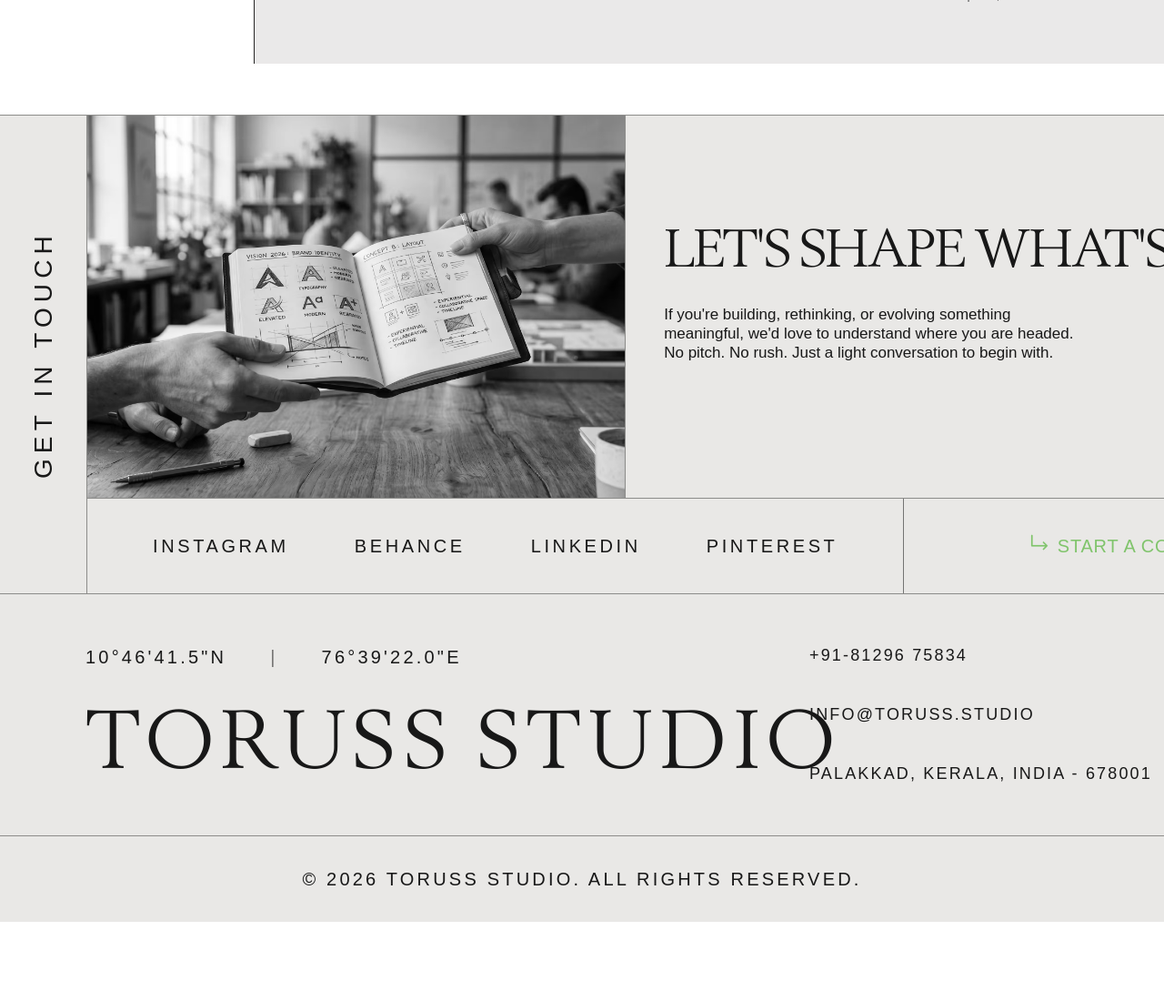
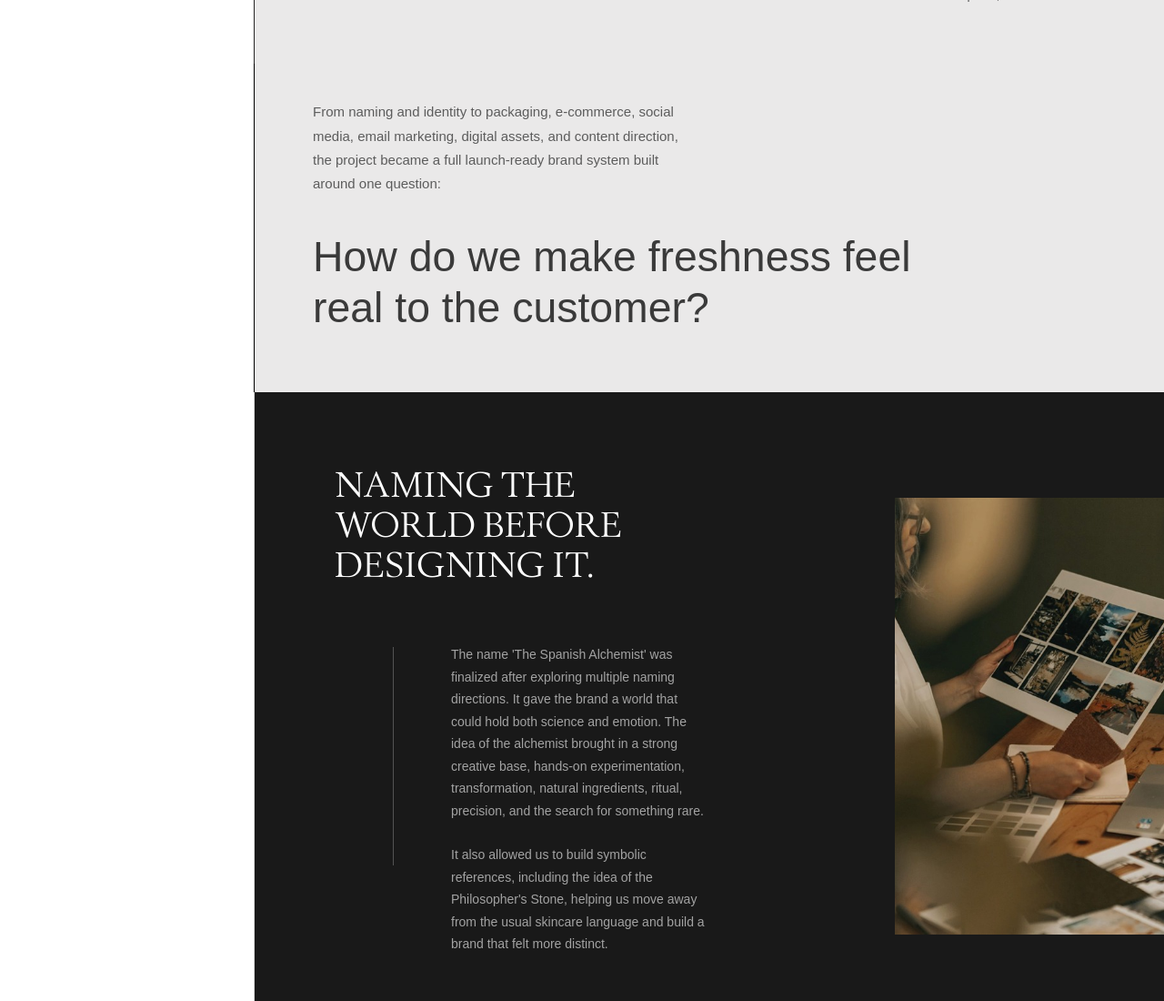
Before and after one commit to torussstudio/torus-web, a Next.js app: page /archive in a window 1280 px wide. Shown: the part 3513-4613 px from the top of the page at 91% size. Before the commit the page ends 4526 px from the top, so only its background shows below. Built offline with nearby package versions, Linux system fonts and the light colour scheme; a web font is replaced by a local one.

Commit message:
archive page working on progress

```diff
--- a/app/archive/page.tsx
+++ b/app/archive/page.tsx
@@ -3,6 +3,7 @@ import Navbar from "@/components/common/Navbar";
 import Archivehero from "@/components/sections/archive/Archivehero";
 import ProjectNarrative from "@/components/sections/archive/Projectnarrative";
 import ProjectOverview from "@/components/sections/archive/Projectoverview";
+import ProjectQuestionAndNaming from "@/components/sections/archive/ProjectQuestionAndNaming";
 
 export default function ArchivePage() {
   return (
@@ -11,6 +12,7 @@ export default function ArchivePage() {
       <Archivehero/>
       <ProjectOverview />
       <ProjectNarrative />
+      <ProjectQuestionAndNaming />
       <Footer/>
     </main>
   );
--- /dev/null
+++ b/components/sections/archive/ProjectQuestionAndNaming.tsx
@@ -0,0 +1,97 @@
+"use client";
+
+import Image from "next/image";
+
+export default function ProjectQuestionAndNaming() {
+  return (
+    <>
+      {/* ============ SECTION 1 — LIGHT: "How do we make freshness feel real?" ============ */}
+      <section className="relative w-full overflow-hidden bg-white">
+        <div className="relative max-w-[1728px] mx-auto pl-5 sm:pl-8 md:pl-12 lg:pl-16 xl:pl-20 pr-0">
+          <div className="relative lg:flex">
+            {/* SIDEBAR — border-black, AreasOfPracticeHeader-nte border-ode
+          continuous aayi thonnan */}
+            <div className="hidden lg:block lg:w-[200px] lg:shrink-0 bg-white border-r border-black" />
+
+            <div className="flex-1 bg-[#EAE9E9] px-6 sm:px-10 lg:px-14 xl:px-16 pt-6 sm:pt-8 lg:pt-10 pb-10 sm:pb-14 lg:pb-16">
+              <p className="font-nixie text-[14px] sm:text-[15px] leading-[1.75] text-[#5c5c5c] max-w-[420px]">
+                From naming and identity to packaging, e-commerce, social media,
+                email marketing, digital assets, and content direction, the
+                project became a full launch-ready brand system built around one
+                question:
+              </p>
+
+              <p className="font-nixie text-[1.9rem] sm:text-[2.4rem] md:text-[2.7rem] lg:text-[2.5rem] xl:text-[2.9rem] leading-[1.2] text-[#3a3a3a] mt-8 sm:mt-10 max-w-[720px]">
+                How do we make freshness feel real to the customer?
+              </p>
+            </div>
+          </div>
+        </div>
+      </section>
+
+      {/* ============ SECTION 2 — DARK: "Naming the world before designing it." ============ */}
+      <section className="relative w-full overflow-hidden bg-[#191919]">
+        {/* Left white block — screen edge mutal content start vare
+      (padding + sidebar width onnich) full-bleed white */}
+        <div
+          className="hidden lg:block absolute top-0 h-full bg-white border-r border-black/15"
+          style={{
+            left: "calc(50% - 50vw)",
+            width: "calc((100vw - min(100vw, 1728px)) / 2 + 5rem + 200px)",
+          }}
+        />
+
+        <div className="relative max-w-[1728px] mx-auto pl-5 sm:pl-8 md:pl-12 lg:pl-16 xl:pl-20 pr-0">
+          <div className="relative lg:flex">
+            <div className="hidden lg:block lg:w-[200px] lg:shrink-0" />
+
+            <div className="flex-1 px-6 sm:px-10 lg:px-14 xl:px-16 pt-8 sm:pt-10 lg:pt-12 pb-12 sm:pb-16 lg:pb-20">
+              <div className="relative pl-5 sm:pl-6">
+                <div className="absolute w-px h-42 sm:h-60 top-52 sm:top-50 left-15 sm:left-22 bg-white/25" />
+
+                <div className="flex-1">
+                  <h2 className="mt-4 sm:mt-6 lg:mt-8 font-nova text-[1.6rem] sm:text-[2rem] md:text-[2.3rem] lg:text-[2.1rem] xl:text-[2.4rem] leading-[1.15] tracking-[0.01em] text-white uppercase max-w-[560px]">
+                    <span className="block">NAMING THE</span>
+                    <span className="block">WORLD BEFORE</span>
+                    <span className="block">DESIGNING IT.</span>
+                  </h2>
+
+                  <div className="mt-10 sm:mt-14 lg:mt-16 flex flex-col lg:flex-row lg:items-start gap-8 lg:gap-16 xl:gap-20">
+                    <div className="flex flex-col gap-5 sm:gap-6 max-w-[280px] shrink-0 lg:ml-24 xl:ml-32">
+                      <p className="font-nixie text-[13px] sm:text-[14px] leading-[1.75] text-white/60">
+                        The name &apos;The Spanish Alchemist&apos; was finalized
+                        after exploring multiple naming directions. It gave the
+                        brand a world that could hold both science and emotion.
+                        The idea of the alchemist brought in a strong creative
+                        base, hands-on experimentation, transformation, natural
+                        ingredients, ritual, precision, and the search for
+                        something rare.
+                      </p>
+                      <p className="font-nixie text-[13px] sm:text-[14px] leading-[1.75] text-white/60">
+                        It also allowed us to build symbolic references,
+                        including the idea of the Philosopher&apos;s Stone,
+                        helping us move away from the usual skincare language
+                        and build a brand that felt more distinct.
+                      </p>
+                    </div>
+
+                    <div className="relative w-full lg:w-[340px] xl:w-[380px] h-[420px] sm:h-[520px] lg:h-[480px] shrink-0 overflow-hidden bg-[#2a2a2a] lg:ml-32 lg:-mt-40">
+                      {" "}
+                      <Image
+                        src="/images/spanish-alchemist-main.jpg"
+                        alt="Team working together in a bright studio"
+                        fill
+                        sizes="(max-width: 1024px) 100vw, 380px"
+                        className="object-cover"
+                      />
+                    </div>
+                  </div>
+                </div>
+              </div>
+            </div>
+          </div>
+        </div>
+      </section>
+    </>
+  );
+}
--- a/components/sections/archive/Projectnarrative.tsx
+++ b/components/sections/archive/Projectnarrative.tsx
@@ -1,87 +1,6 @@
-// "use client";
-
-
-// type Narrative = {
-//   heading: string; // two-line heading
-//   body: string;
-//   eyebrow: string;
-//   statement: string; // big pull-quote style line, wraps to 2 lines
-// };
-
-// const narrative: Narrative = {
-//   heading: "RETHINKING FRESHNESS IN SKINCARE.",
-//   body: "When the project came to us, it was to build a launch-ready brand system around a clear idea of skincare made fresh, in smaller batches. And when we began exploring the project, what stood out was not just the product itself, but the larger contradiction surrounding the skincare industry. The category had become increasingly focused on shelf life, preservation, and mass distribution.",
-//   eyebrow: "The challenge was more interesting:",
-//   statement: "how to make people believe in the idea of freshly made skincare.",
-// };
-
-// export default function ProjectNarrative({ data = narrative }: { data?: Narrative }) {
-//   const headingLines = data.heading.split(". ").map((l, i, arr) => (i < arr.length - 1 ? l + "." : l));
-
-//   return (
-//     <section className="relative w-full overflow-hidden bg-white">
-//       {/* MAX-WIDTH WRAPPER — same 1728px freeze as the rest of the page. */}
-//       <div className="relative max-w-[1728px] mx-auto px-5 sm:px-8 md:px-12 lg:px-16 xl:px-20 pt-0 pb-8 sm:pb-10 lg:pb-14">
-//         {/* ============ FRAME — no outer borders ============ */}
-//         <div className="relative lg:flex">
-//           {/* ============ SIDEBAR — white, empty, grid-consistency ============ */}
-//           <div className="hidden lg:block lg:w-[200px] lg:shrink-0 bg-white border-r border-black/85" />
-
-//           {/* ============ CONTENT — light-gray panel ============ */}
-//            <div className="flex-1 lg:max-w-[1120px] bg-[#EAE9E9] px-6 sm:px-10 lg:px-14 xl:px-16 py-10 sm:py-14 lg:py-16">
-//             <h2 className="font-nova text-[1.6rem] sm:text-[2rem] md:text-[2.3rem] lg:text-[2.1rem] xl:text-[2.4rem] leading-[1.15] tracking-[0.01em] text-[#181818] uppercase max-w-[600px]">
-//               {headingLines.map((line, i) => (
-//                 <span key={i} className="block">
-//                   {line}
-//                 </span>
-//               ))}
-//             </h2>
-
-//             <p className="font-nixie text-[14px] sm:text-[15px] leading-[1.75] text-[#5c5c5c] max-w-[420px] mt-8 sm:mt-10">
-//               {data.body}
-//             </p>
-
-//             <p className="font-nixie text-[14px] sm:text-[15px] text-[#5c5c5c] mt-16 sm:mt-20 lg:mt-24">
-//               {data.eyebrow}
-//             </p>
-
-//             <p className="font-nixie text-[1.7rem] sm:text-[2.2rem] md:text-[2.5rem] lg:text-[2.3rem] xl:text-[2.6rem] leading-[1.2] text-[#181818] mt-4 sm:mt-6 max-w-[750px]">
-//               {data.statement}
-//             </p>
-//           </div>
-//         </div>
-//       </div>
-//     </section>
-//   );
-// }
-
-
 "use client";
 
 import Image from "next/image";
-
-/**
- * ProjectNarrative — case-study "challenge" block (heading + body copy +
- * big pull-statement), the section that follows ProjectOverview.
- *
- * Pixel-reference: 1598×879 desktop screenshot.
- *   - Outer frame: uniform ~4-6px black border on all 4 sides (unlike
- *     ProjectOverview, this block IS fully boxed).
- *   - Sidebar column ≈ 287/1598 (~18%) — same ratio as ProjectDetail /
- *     ProjectOverview, white background, empty (grid-consistency).
- *   - Content column: light-gray panel (#EAE9E9) that fills the rest of
- *     the frame — this is what visually separates it from the white
- *     sidebar and from the sections above/below.
- *   - Heading (font-nova, uppercase) sits top-left of the content panel,
- *     a narrow body paragraph follows, then a large gap, then a small
- *     eyebrow line ("The challenge was more interesting:") and a big
- *     two-line pull-statement in a lighter serif (font-nixie at display
- *     size, not uppercase — deliberately different voice from the heading).
- *
- * Fonts / colors reuse the same tokens as StudioHero / ProjectDetail /
- * ProjectOverview: font-nova for display type, font-nixie for labels/body,
- * #181818 ink, #6b6b6b muted, white sidebar, #EAE9E9 content panel.
- */
 
 type Narrative = {
   heading: string; // two-line heading
@@ -101,11 +20,11 @@ const narrative: Narrative = {
   body: "When the project came to us, it was to build a launch-ready brand system around a clear idea of skincare made fresh, in smaller batches. And when we began exploring the project, what stood out was not just the product itself, but the larger contradiction surrounding the skincare industry. The category had become increasingly focused on shelf life, preservation, and mass distribution.",
   eyebrow: "The challenge was more interesting:",
   statement: "how to make people believe in the idea of freshly made skincare.",
-  detailImage: "/images/skincare-fresh-detail.jpg",
+  detailImage: "/images/cohart.avif",
   detailImageAlt: "Person viewing an art installation through glass",
   detailCaption:
     "The idea of \"fresh\" is already a familiar word in skincare. It is often used loosely to suggest something natural. But the brand's idea of fresh was connected to the time closest to manufacturing, when the formulation is newly prepared, and the product is closer to its peak performance.",
-  studioImage: "/images/skincare-studio-team.jpg",
+  studioImage: "/images/studio.avif",
   studioImageAlt: "Design team collaborating around a table in a bright studio loft",
   closingCaption:
     "So we approached the project not as a conventional skincare identity but as a broader exercise in building a world around freshness, proof, and modern ritual.",
@@ -117,7 +36,7 @@ export default function ProjectNarrative({ data = narrative }: { data?: Narrativ
   return (
     <section className="relative w-full overflow-hidden bg-white">
       {/* MAX-WIDTH WRAPPER — same 1728px freeze as the rest of the page. */}
-      <div className="relative max-w-[1728px] mx-auto pl-5 sm:pl-8 md:pl-12 lg:pl-16 xl:pl-20 pr-0 pt-0 pb-8 sm:pb-10 lg:pb-14">
+     <div className="relative max-w-[1728px] mx-auto pl-5 sm:pl-8 md:pl-12 lg:pl-16 xl:pl-20 pr-0">
         {/* ============ FRAME — no outer borders ============ */}
         <div className="relative lg:flex">
           {/* ============ SIDEBAR — white, empty, grid-consistency ============ */}
```
